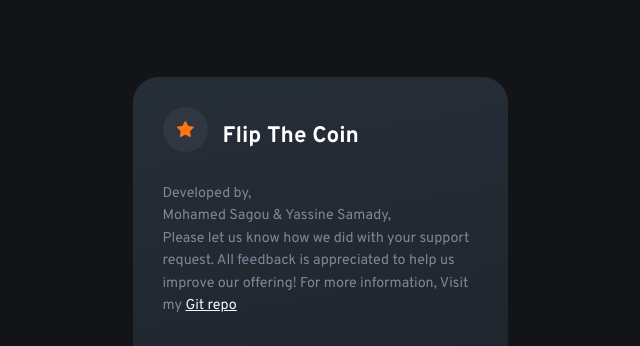
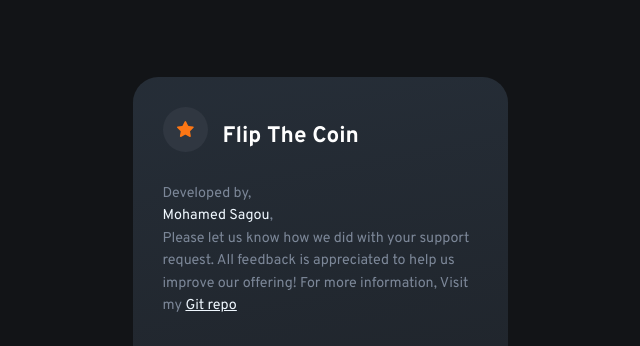
Before and after one commit to medsagou/coin-flip, a plain HTML site: page index.html in a window 1280 px wide. Shown: the top 346 px of the page, without its empty margins (320-960 px from the left). Drawn offline with Linux system fonts and the light colour scheme.

Commit message:
Update index.html

```diff
--- a/index.html
+++ b/index.html
@@ -41,7 +41,7 @@
                 </div>
             </div>
             <div class="text-container">
-                <p class="first-paragraphe">Developed by,<br> Mohamed Sagou & Yassine Samady, <br>Please let us know how we did with your support request. All feedback is appreciated to help us improve our offering! For more information, Visit my <a style="color:aliceblue;" href="https://github.com/medsagou/coin-flip">Git repo</a>
+                <p class="first-paragraphe">Developed by,<br> <span style="color:aliceblue;">Mohamed Sagou</span>, <br>Please let us know how we did with your support request. All feedback is appreciated to help us improve our offering! For more information, Visit my <a style="color:aliceblue;" href="https://github.com/medsagou/coin-flip">Git repo</a>
                 </p>
             </div>
             <div class="container">
```
